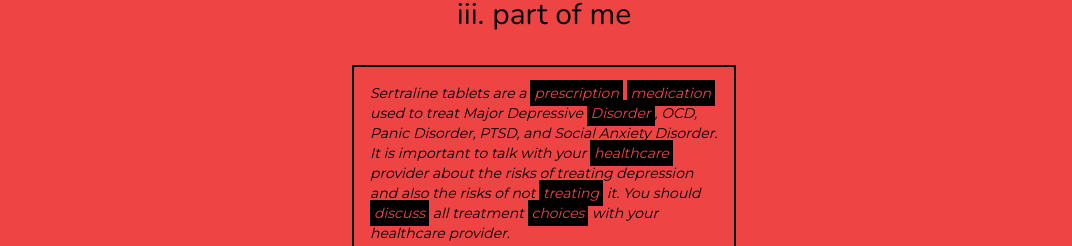
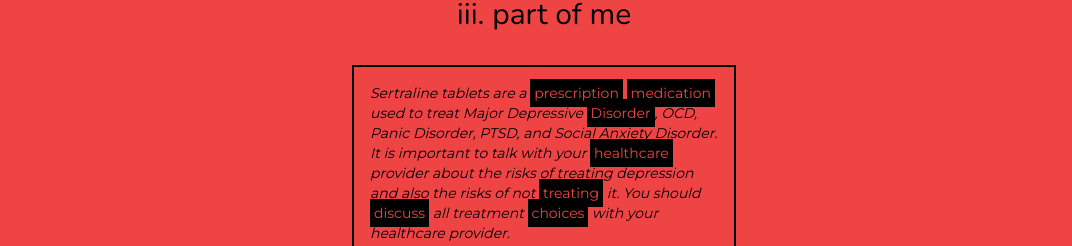
Before and after one commit to Breq16/engw1111-f21-bmc, a React (Vite) app: page / in a window 1280 px wide. Shown: the part 2551-2797 px from the top of the page, without its empty margins (96-1168 px from the left). Built offline with nearby package versions, Linux system fonts and the light colour scheme.

Commit message:
Blackout usability issues on mobile

```diff
--- a/src/writing/Chemicals.tsx
+++ b/src/writing/Chemicals.tsx
@@ -55,9 +55,9 @@ function Bl({ children }: { children: React.ReactNode }) {
     React.useContext(BlackoutContext)
 
   return (
-    <span
+    <button
       className={
-        "p-1 -my-1 transition-colors duration-1000 " +
+        "p-1 -my-1 transition-colors duration-1000 cursor-text " +
         (blackout ? "text-white bg-black" : "text-red-500 bg-black")
       }
       onMouseEnter={() => setMouseBlackout(true)}
@@ -65,7 +65,7 @@ function Bl({ children }: { children: React.ReactNode }) {
       onClick={() => setClickBlackout(!clickBlackout)}
     >
       {children}
-    </span>
+    </button>
   )
 }
 
--- a/src/writing/Title.tsx
+++ b/src/writing/Title.tsx
@@ -3,7 +3,7 @@ import React from "react"
 export default function Title() {
   return (
     <div className="h-screen bg-black text-white flex flex-col gap-8 justify-center items-center font-display">
-      <h1 className="text-6xl">continuous integration</h1>
+      <h1 className="text-6xl text-center">continuous integration</h1>
       <p className="text-xl">a portfolio by Brooke Chalmers</p>
       <p className="text-xl">engw 1111: first year writing, fall 2021</p>
     </div>
```
